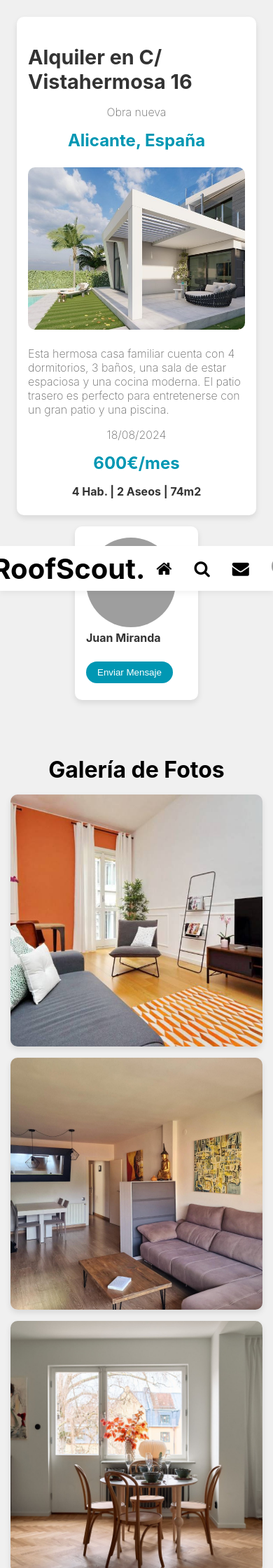
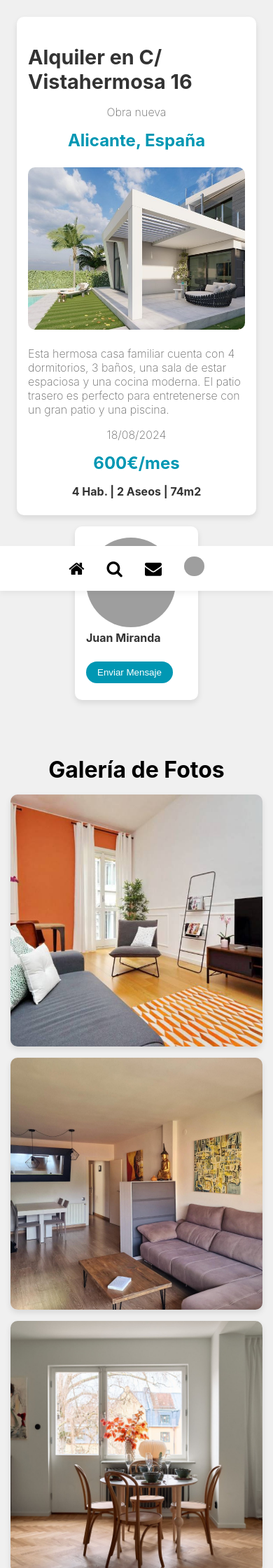
Before and after one commit to pablo4licante/roofscout, a PHP site: page /html/anuncio.html in a window 390 px wide; the page is wider, and only the part inside the window is pictured. Shown: the top 2240 px of that part at 70% size. Run offline with PHP 8.4, Linux system fonts and the light colour scheme; grey boxes are pictures that could not be loaded.

Commit message:
try to fix h1

```diff
--- a/css/global.css
+++ b/css/global.css
@@ -73,9 +73,9 @@ header {
         margin-bottom: 0;
         height: 4rem;
         justify-content: center;
-        > h1 {
-            display: none;
-        }
+    > a > h1 {
+        display: none;
+    }
         > nav {
             padding: 0;
             > ul {
```
